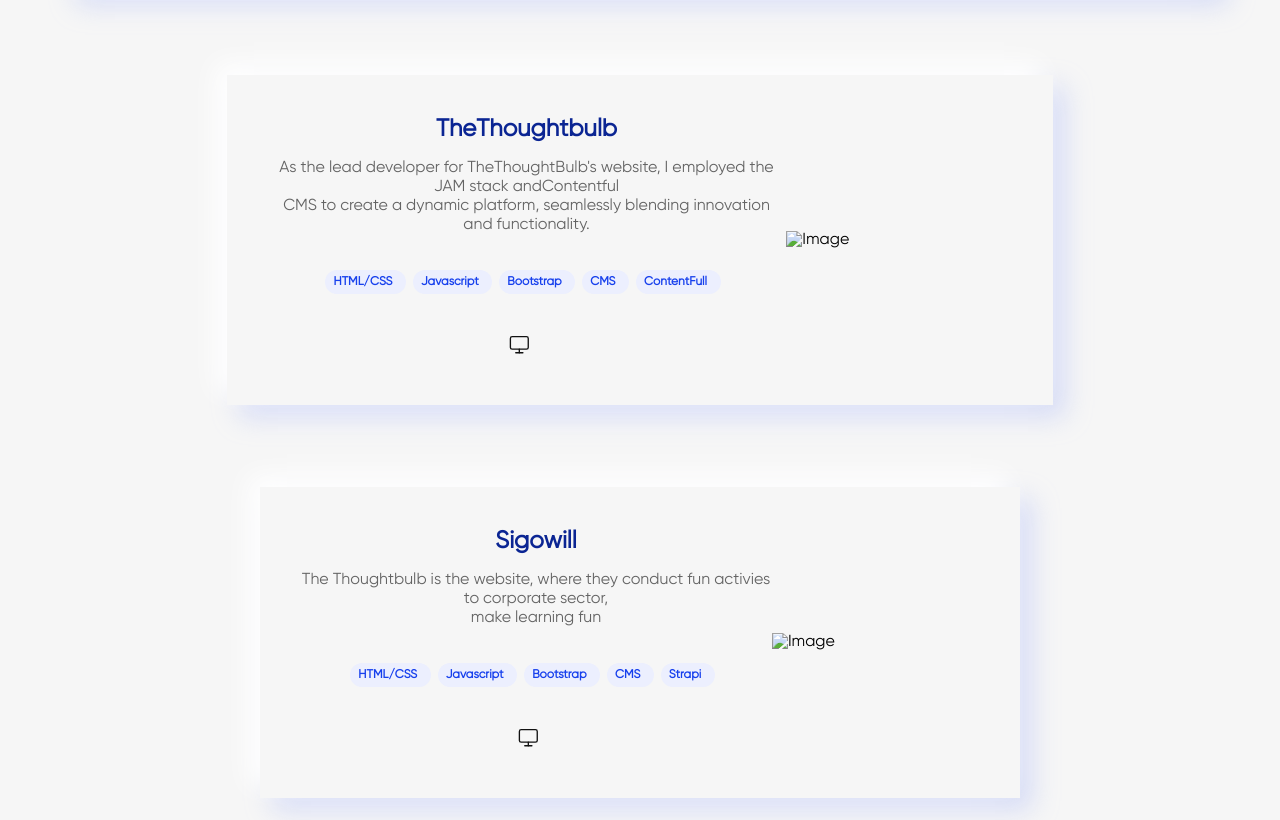
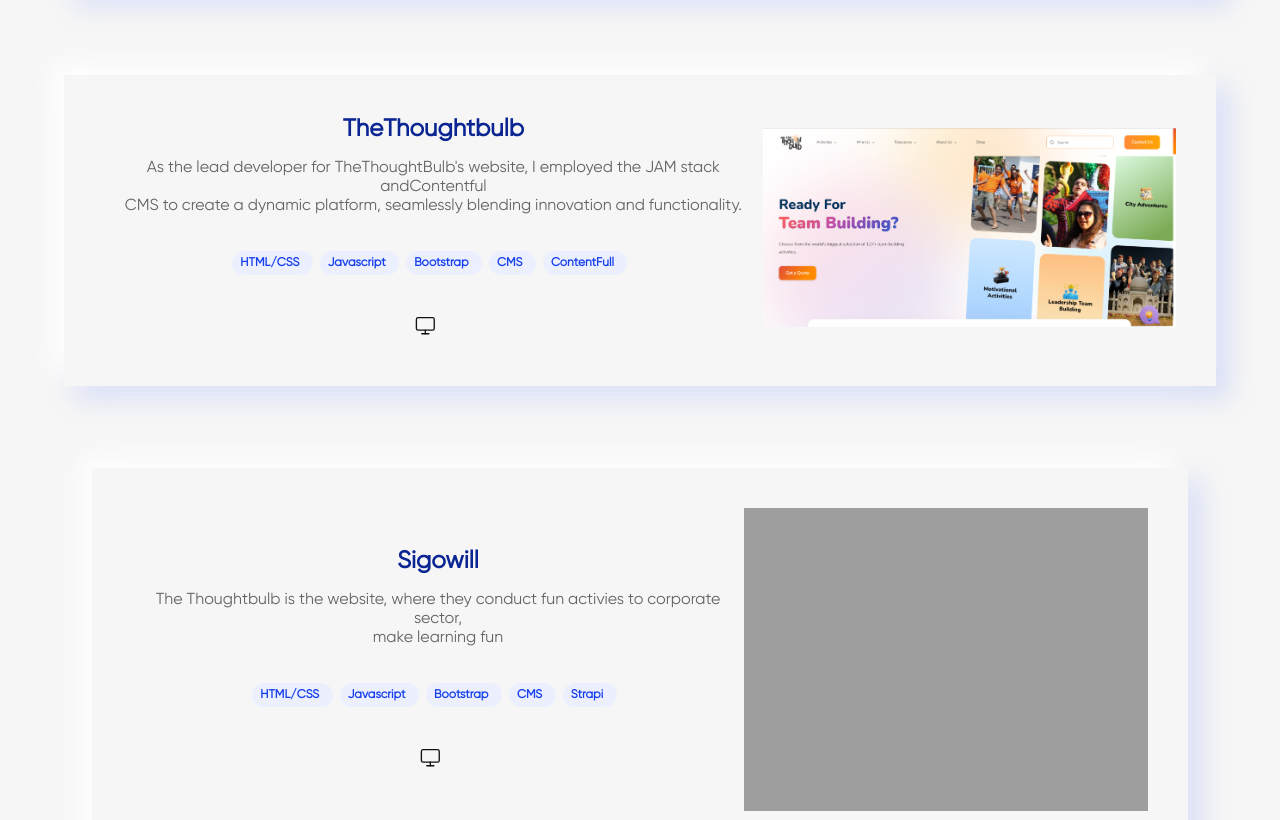
Before and after one commit to jayasurya36/Portfolio, a website: page index.html in a window 1280 px wide. Shown: the part 4820-5640 px from the top of the page. Drawn offline with nearby package versions, Linux system fonts and the light colour scheme; the site is published under a folder, as on GitHub Pages, so addresses that start at the root find nothing; a web font is replaced by a local one.

Commit message:
Image changes

```diff
--- a/index.html
+++ b/index.html
@@ -553,7 +553,7 @@
             <div class="core-skills core-skills--project">
               <div class="core-skills-item core-skills-item--row light-shadow">
                 <div class="core-skills-item--image--row">
-                  <img class="core-skills-item--image-img" src="/img/projects/ThethoughtBulb.png" alt="Image">
+                  <img class="core-skills-item--image-img" src="./img/projects/ThethoughtBulb.png" alt="Image">
                 </div>
                 <div class="core-skills-item--content">
                   <h2 class="core-skills-item-title">TheThoughtbulb</h2>
@@ -620,7 +620,7 @@
             <div class="core-skills core-skills--project">
               <div class="core-skills-item core-skills-item--row light-shadow">
                 <div class="core-skills-item--image--row">
-                  <img class="core-skills-item--image-img" src="/img/projects/Sigowill.png" alt="Image">
+                  <img class="core-skills-item--image-img" src="./img/projects/Sigowill.png" alt="Image">
                 </div>
                 <div class="core-skills-item--content">
                   <h2 class="core-skills-item-title">Sigowill</h2>
```
